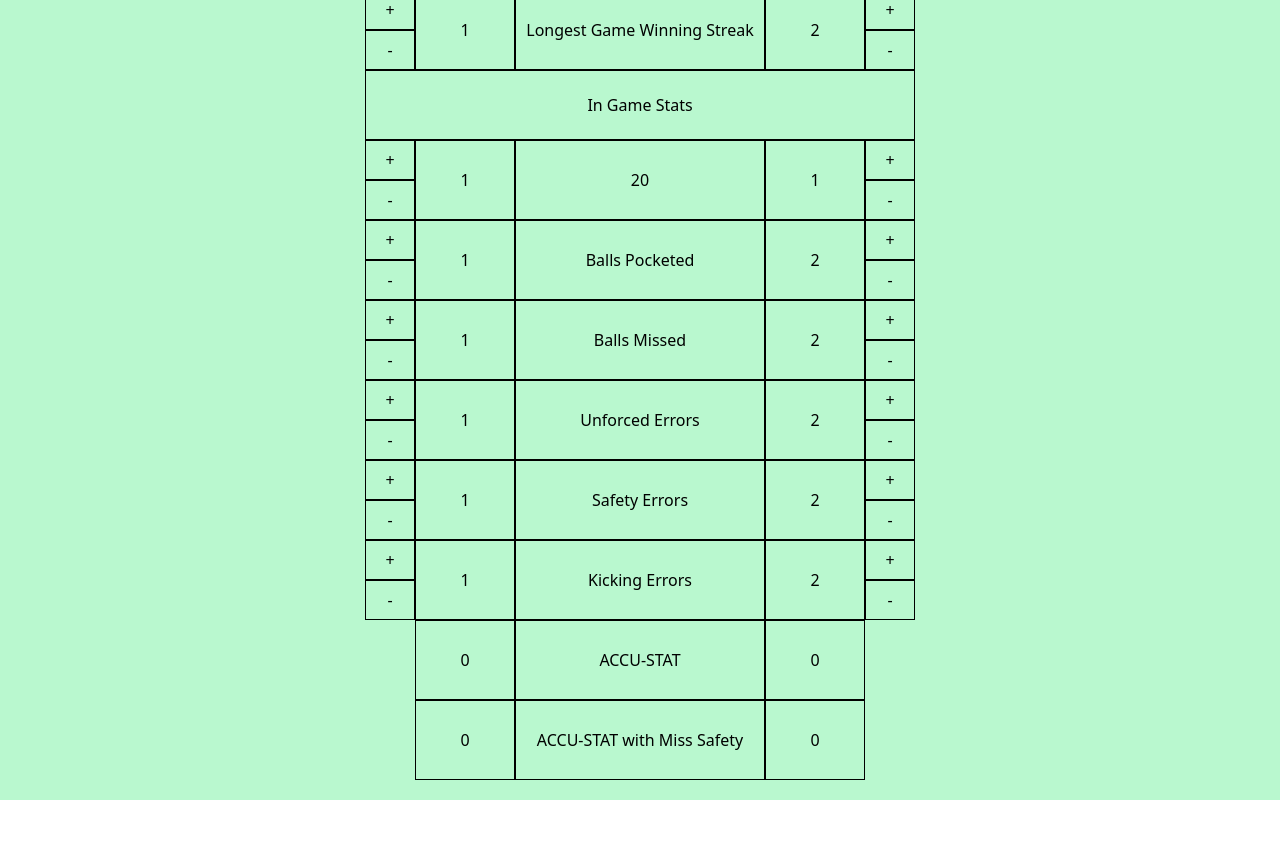
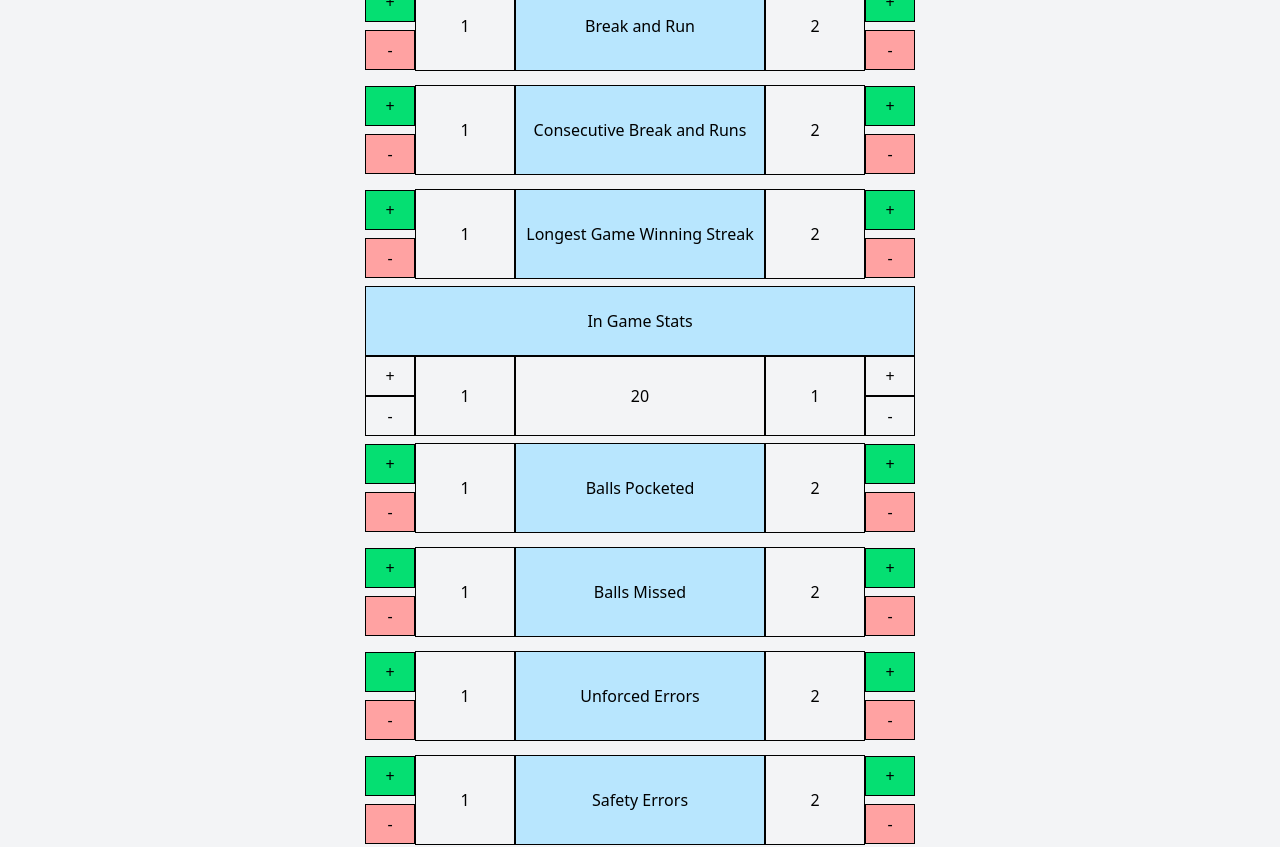
Before and after one commit to riomaemoto/accu_stat2.0, a Next.js app: page / in a window 1280 px wide. Shown: the part 740-1587 px from the top of the page. Before the commit the page ends 1540 px from the top, so only its background shows below. Built offline with nearby package versions, Linux system fonts and the light colour scheme.

Commit message:
added colors and spacing for the btn

```diff
--- a/src/app/_components/accuStat.tsx
+++ b/src/app/_components/accuStat.tsx
@@ -11,7 +11,7 @@ export const AccuStats = ({
         <div className="border border-solid w-[100px] h-[80px] flex items-center justify-center">
           {leftNumber}
         </div>
-        <div className="border border-solid w-[250px] h-[80px] text-center flex items-center justify-center">
+        <div className="border border-solid w-[250px] h-[80px] text-center flex items-center justify-center bg-sky-200">
           {boxTitle}
         </div>
 
--- a/src/app/_components/inGameStats.tsx
+++ b/src/app/_components/inGameStats.tsx
@@ -9,7 +9,7 @@ export const InGameStats = ({
     <div className="w-full">
       <div className="w-full max-w-[1400px] flex flex-row  items-center justify-center">
         <div className="w-full max-w-[1400px] flex justify-center items-center">
-          <div className="w-full max-w-[550px] h-[70px] border-[1px] border-solid flex justify-center items-center">
+          <div className="w-full max-w-[550px] h-[70px] border-[1px] border-solid flex justify-center items-center bg-sky-200">
             In Game Stats
           </div>
         </div>
--- a/src/app/_components/missSafety.tsx
+++ b/src/app/_components/missSafety.tsx
@@ -11,7 +11,7 @@ export const MissSafety = ({
         <div className="border border-solid w-[100px] h-[80px] flex items-center justify-center">
           {leftNumber}
         </div>
-        <div className="border border-solid w-[250px] h-[80px] text-center flex items-center justify-center">
+        <div className="border border-solid w-[250px] h-[80px] text-center flex items-center justify-center bg-sky-200">
           {boxTitle}
         </div>
 
--- a/src/app/_components/toprow.tsx
+++ b/src/app/_components/toprow.tsx
@@ -8,7 +8,7 @@ export const Toprow = () => {
           type="text"
         />
 
-        <div className="border border-solid w-[260px] md:w-[250px] h-[70px] flex items-center justify-center">
+        <div className="border border-solid w-[260px] md:w-[250px] h-[70px] flex items-center justify-center bg-sky-200">
           Breaks
         </div>
 
--- a/src/app/page.tsx
+++ b/src/app/page.tsx
@@ -8,7 +8,7 @@ import { MissSafety } from "./_components/missSafety";
 export default function Home() {
   return (
     <div className="w-full flex flex-col items-center justify-center bg-gray-100">
-      <div className="w-full max-w-[1400px] flex flex-col items-center justify-center p-5 bg-green-200">
+      <div className="w-full max-w-[1400px] flex flex-col items-center justify-center p-5">
         <Toprow />
         <Rowbox leftNumber={1} rightNumber={2} boxTitle="Game Score" />
         <Rowbox leftNumber={1} rightNumber={2} boxTitle="Total Break" />
--- a/src/components/rowbox.tsx
+++ b/src/components/rowbox.tsx
@@ -5,29 +5,29 @@ export const Rowbox = ({ leftNumber, rightNumber, boxTitle }: RowboxProps) => {
     <div className="w-full flex">
       <div className="w-full max-w-[1400px] flex flex-row items-center justify-center">
         <div>
-          <button className="border border-solid w-[50px] h-[40px] md:h-[40px] flex items-center justify-center">
+          <button className="border border-solid w-[50px] h-[40px] md:h-[40px] flex items-center justify-center bg-green-400 my-2">
             +
           </button>
-          <button className="border border-solid w-[50px] h-[40px] md:h-[40px] flex items-center justify-center">
+          <button className="border border-solid w-[50px] h-[40px] md:h-[40px] flex items-center justify-center bg-red-300 my-2">
             -
           </button>
         </div>
 
-        <div className="border border-solid w-[100px] h-[80px] flex items-center justify-center">
+        <div className="border border-solid w-[100px] h-[90px] flex items-center justify-center">
           {leftNumber}
         </div>
-        <div className="border border-solid w-[250px] h-[80px] text-center flex items-center justify-center">
+        <div className="border border-solid w-[250px] h-[90px] text-center flex items-center justify-center bg-sky-200 px-1">
           {boxTitle}
         </div>
 
-        <div className="border border-solid w-[100px] h-[80px] flex items-center justify-center">
+        <div className="border border-solid w-[100px] h-[90px] flex items-center justify-center">
           {rightNumber}
         </div>
         <div>
-          <button className="border border-solid w-[50px] h-[40px] md:h-[40px] flex items-center justify-center">
+          <button className="border border-solid w-[50px] h-[40px] md:h-[40px] flex items-center justify-center bg-green-400 my-2">
             +
           </button>
-          <button className="border border-solid w-[50px] h-[40px] md:h-[40px] flex items-center justify-center">
+          <button className="border border-solid w-[50px] h-[40px] md:h-[40px] flex items-center justify-center bg-red-300 my-2">
             -
           </button>
         </div>
```
